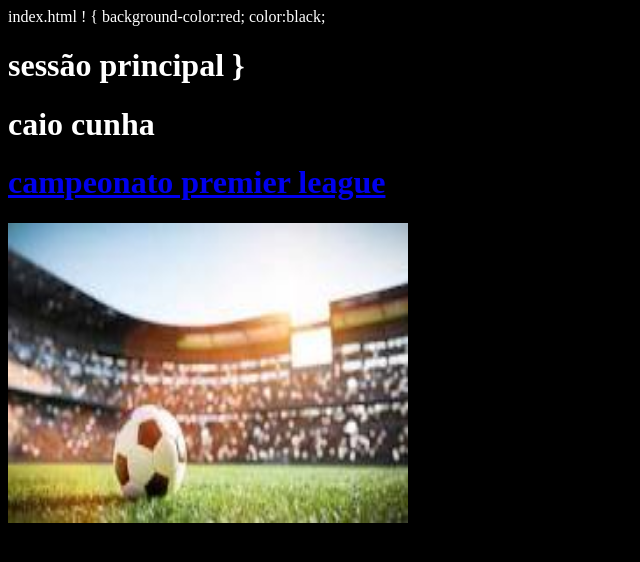
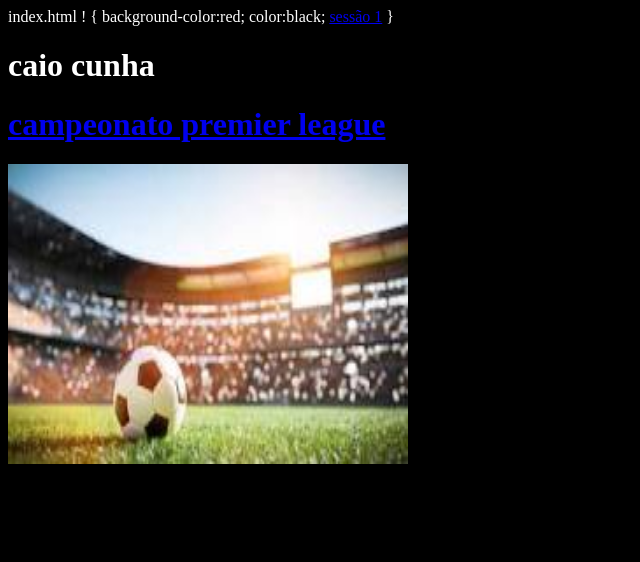
Before and after one commit to Maionesejr/Maionesejr.github.io, a plain HTML site: page index.html in a window 1280 px wide. Shown: the whole page, without its empty margins (0-640 px from the left). Drawn offline with Linux system fonts and the light colour scheme.

Commit message:
Update index.html

```diff
--- a/index.html
+++ b/index.html
@@ -9,10 +9,10 @@ index.html
     <link rel="stylesheet" type="text/css" href="style.css" media="screen" />
 </head>
 <body>{
+
     background-color:red;
 color:black;
-
-<h1>sessão principal
+ <a href="sessao1.html">sessão 1</a>
 
 
 
```
